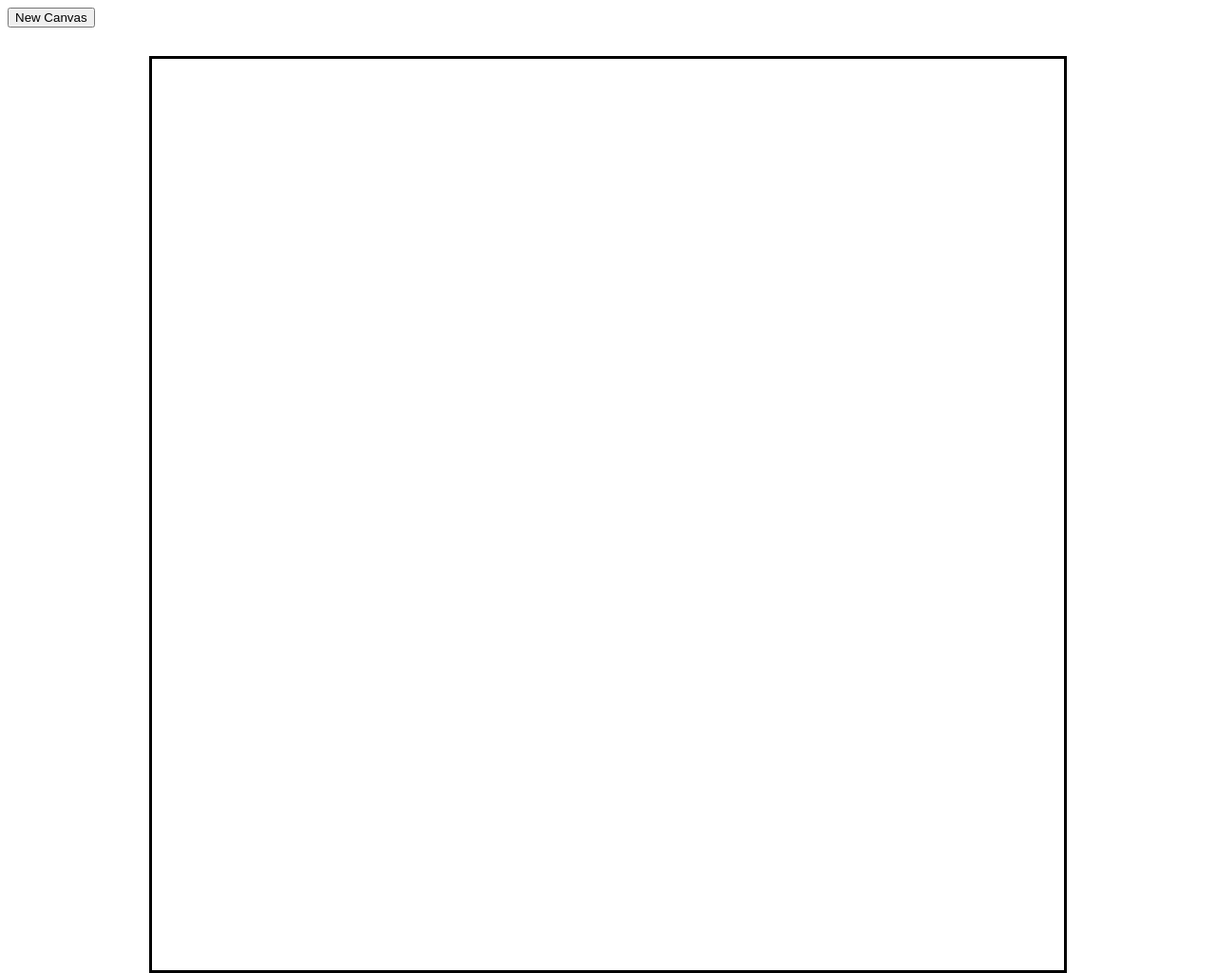
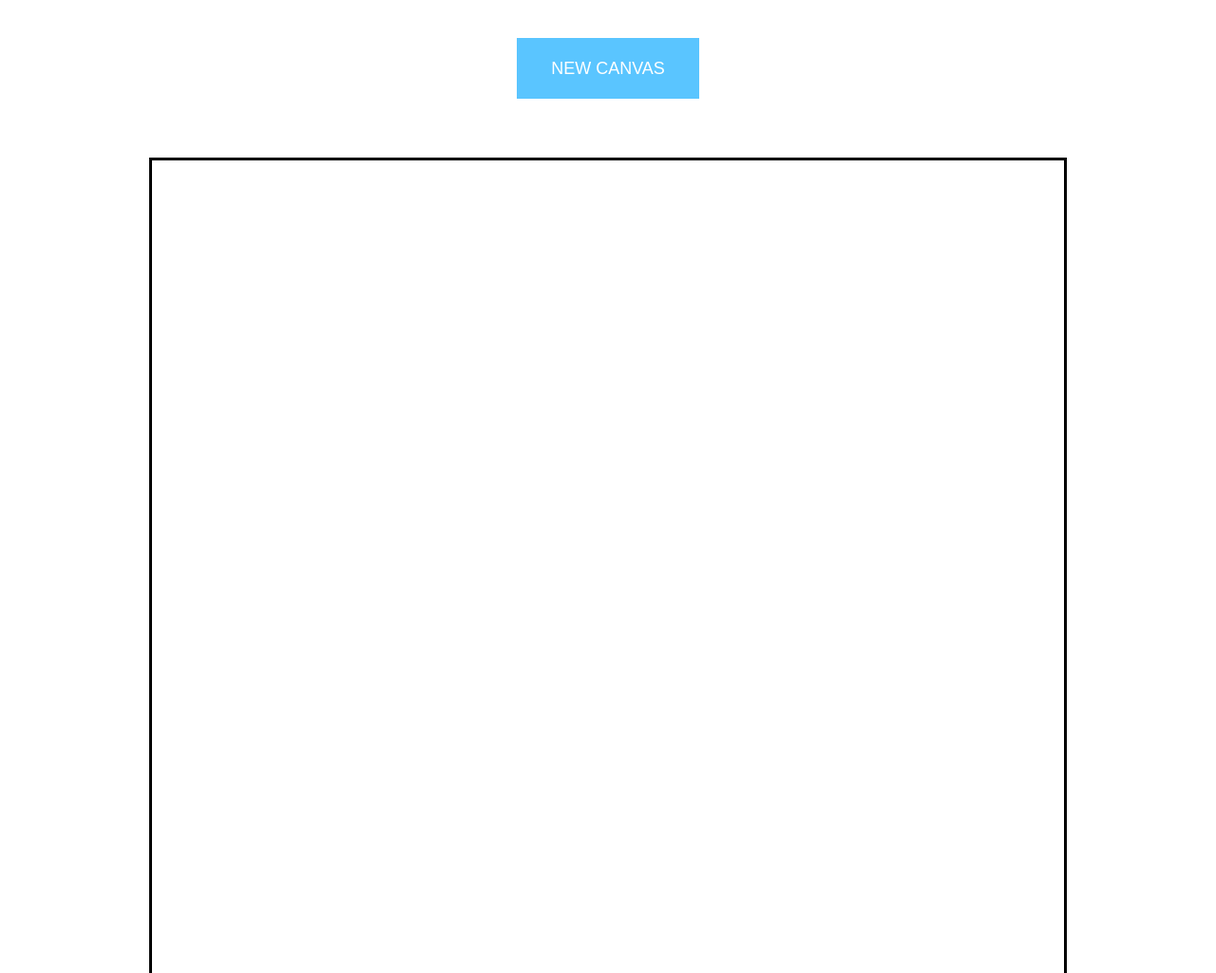
Before and after one commit to jellyglitch/etch-a-sketch, a plain HTML site: page index.html in a window 1280 px wide. Shown: the top 1025 px of the page at 95% size. Drawn offline with Linux system fonts and the light colour scheme.

Commit message:
Style the new canvas button.

```diff
--- a/index.html
+++ b/index.html
@@ -7,7 +7,10 @@
         <link rel="stylesheet" href="style.css">
     </head>
     <body>
-        <button onclick="newGrid()">New Canvas</button>
+        <div id="button-container">
+            <button id="grid-button" onclick="newGrid()">NEW CANVAS</button>
+        </div>
+
         <div class="container"></div>
         <script src="index.js"></script>
     </body>
--- a/style.css
+++ b/style.css
@@ -6,8 +6,21 @@
     border-style: solid;
 }
 
-
-
 .etch {
     background-color: blue;
 }
+
+#button-container {
+    text-align: center;
+}
+
+#grid-button {
+    background-color: #5ac5ff;
+    width: 12rem;
+    height: 4rem;
+    margin: 2rem;
+    border: none;
+    color: white;
+    cursor: pointer;
+    font-size: 18px;
+}
```
